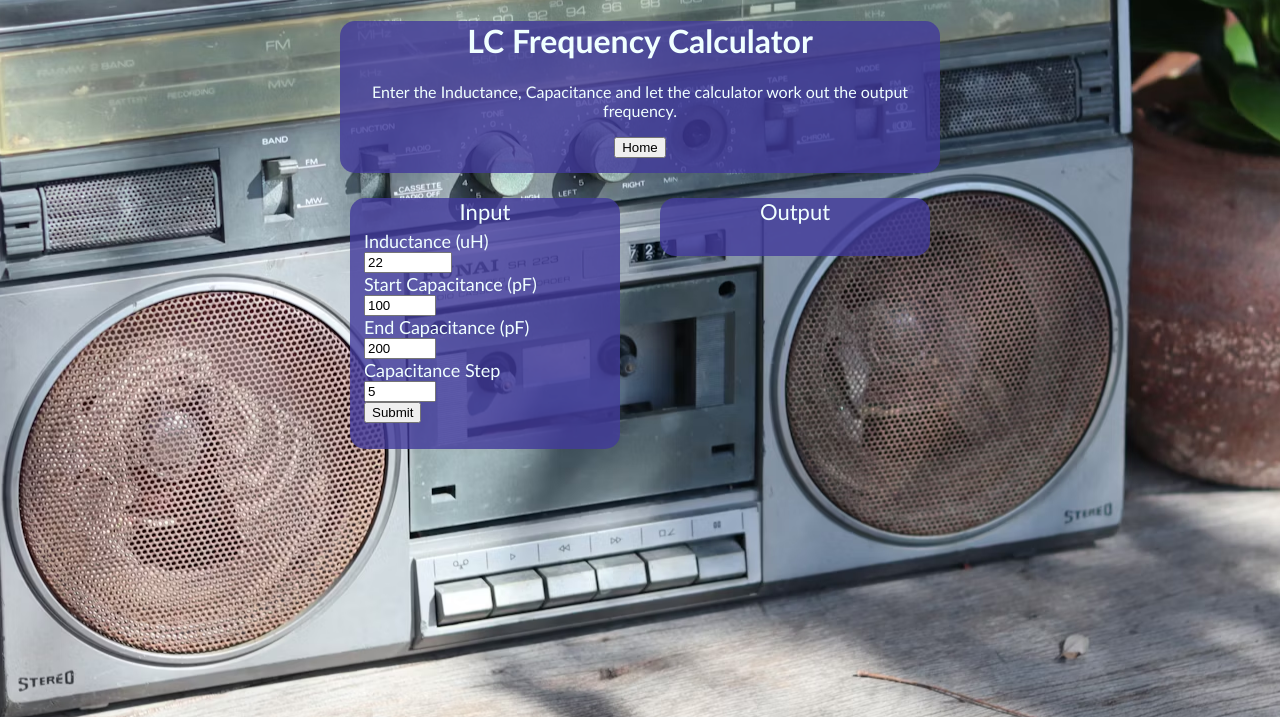
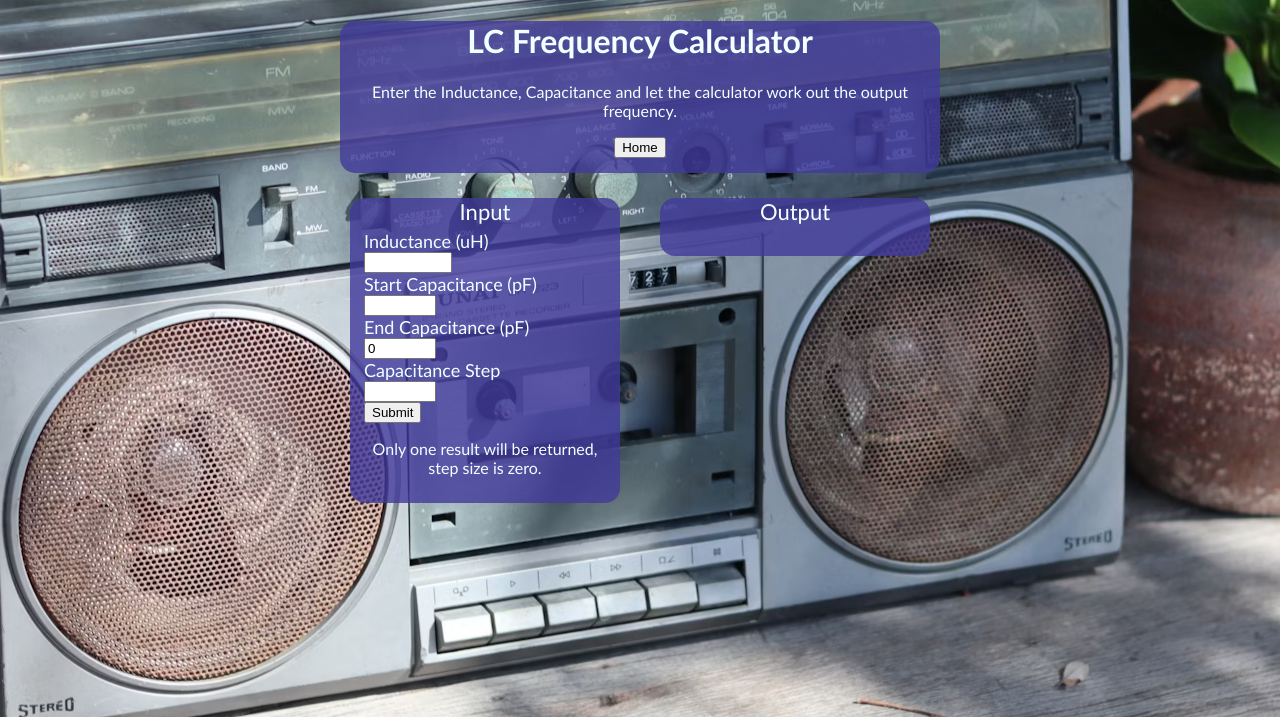
Before and after one commit to dotpeedeeeff/RF-Assistant, a Flask app: page /lc in a window 1280 px wide. Shown: the top 717 px of the page. Run offline with Flask 3, Linux system fonts and the light colour scheme.

Commit message:
removed testing data from html

```diff
--- a/templates/index.html
+++ b/templates/index.html
@@ -22,7 +22,7 @@
                     <fieldset>
                         <legend>Input</legend>
                         <label for="inductance" class="label">Inductance (uH)</label>
-                        <input required id="inductance" class="tfield" name="inductance" value="22" step="0.1" type="number" min="0" max="1000">
+                        <input required id="inductance" class="tfield" name="inductance" step="0.1" type="number" min="0" max="1000">
 
                         <!-- <label for="prefixhenries" class="label">L Units</label>
                         <select id="prefixhenries" name="prefixhenries" class="dropdown">
@@ -31,13 +31,13 @@
                         </select> -->
 
                         <label for="startcapacitance" class="label">Start Capacitance (pF)</label>
-                        <input required id="startcapacitance" name="startcapacitance" value="100" type="number" min="1" step="1" max="1000" onchange="stopCheck()">
+                        <input required id="startcapacitance" name="startcapacitance" type="number" min="1" step="1" max="1000" onchange="stopCheck()">
 
                         <label for="stopcapacitance" class="label">End Capacitance (pF)</label>
-                        <input id="stopcapacitance" name="stopcapacitance" value="200" type="number" value="0" min="0" step="1" max="1000" onchange="stopCheck()">
+                        <input id="stopcapacitance" name="stopcapacitance" type="number" value="0" min="0" step="1" max="1000" onchange="stopCheck()">
 
                         <label for="capacitancestep" class="label">Capacitance Step</label>
-                        <input id="capacitancestep" name="capacitancestep" type="number" value="5" min="0"  step="1" max="1000" onchange="stepCheck()">
+                        <input id="capacitancestep" name="capacitancestep" type="number" min="0"  step="1" max="1000" onchange="stepCheck()">
 
                         <!-- <label for="prefixcapacitance" class="label">C Units</label>
                         <select id="prefixcapacitance" name="prefixcapacitance" class="dropdown">
```
